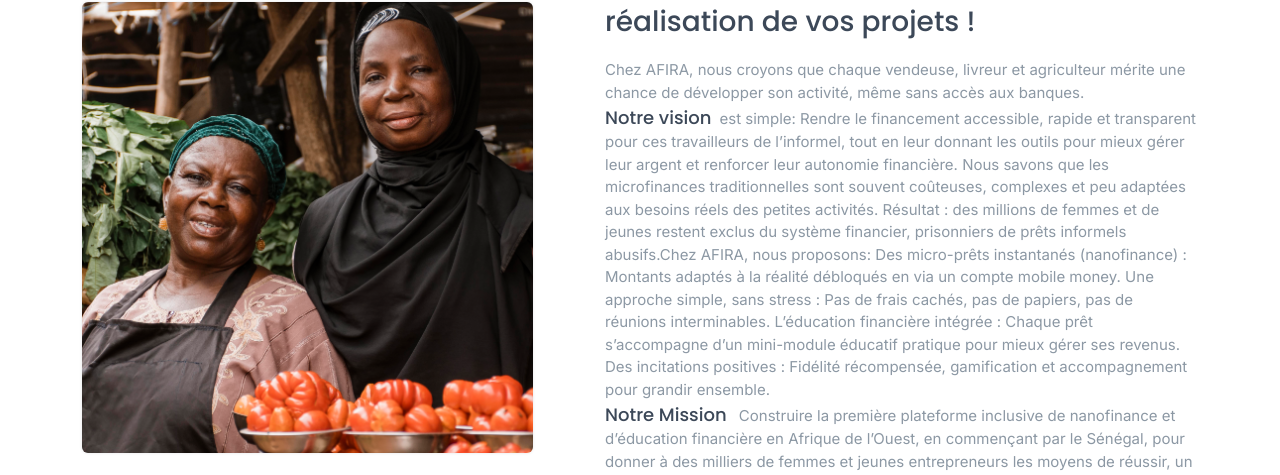
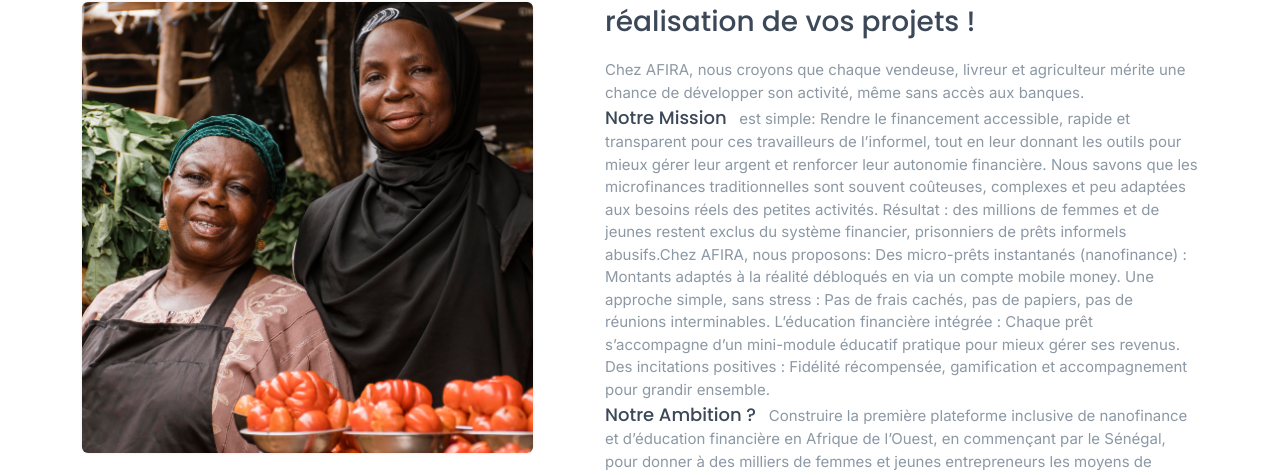
Before and after one commit to raakii/afira_website, a Next.js app: page /contact in a window 1280 px wide. Shown: the part 609-1084 px from the top of the page. Built offline with nearby package versions, Linux system fonts and the light colour scheme.

Commit message:
title update

```diff
--- a/src/app/contact/page.tsx
+++ b/src/app/contact/page.tsx
@@ -51,11 +51,11 @@ export default function Contact(){
                             <div className="text-muted" style={{ whiteSpace: 'pre-line' }}>{t('contact.intro')}</div>
                             <ul className="list-unstyled text-muted mb-0">
                                 <li className="mb-0">
-                                    <span className="text-dark h5 me-2">{t('about.vision.title')}</span>
+                                    <span className="text-dark h5 me-2">{t('contact.vision.title')}</span>
                                     {t('contact.vision.description')}
                                 </li>
                                 <li className="mb-0">
-                                    <span className="text-dark h5 me-2">{t('about.mission.title')}</span>
+                                    <span className="text-dark h5 me-2">{t('contact.mission.title')}</span>
                                     {t('contact.mission.description')}
                                 </li>
                             </ul>
```
